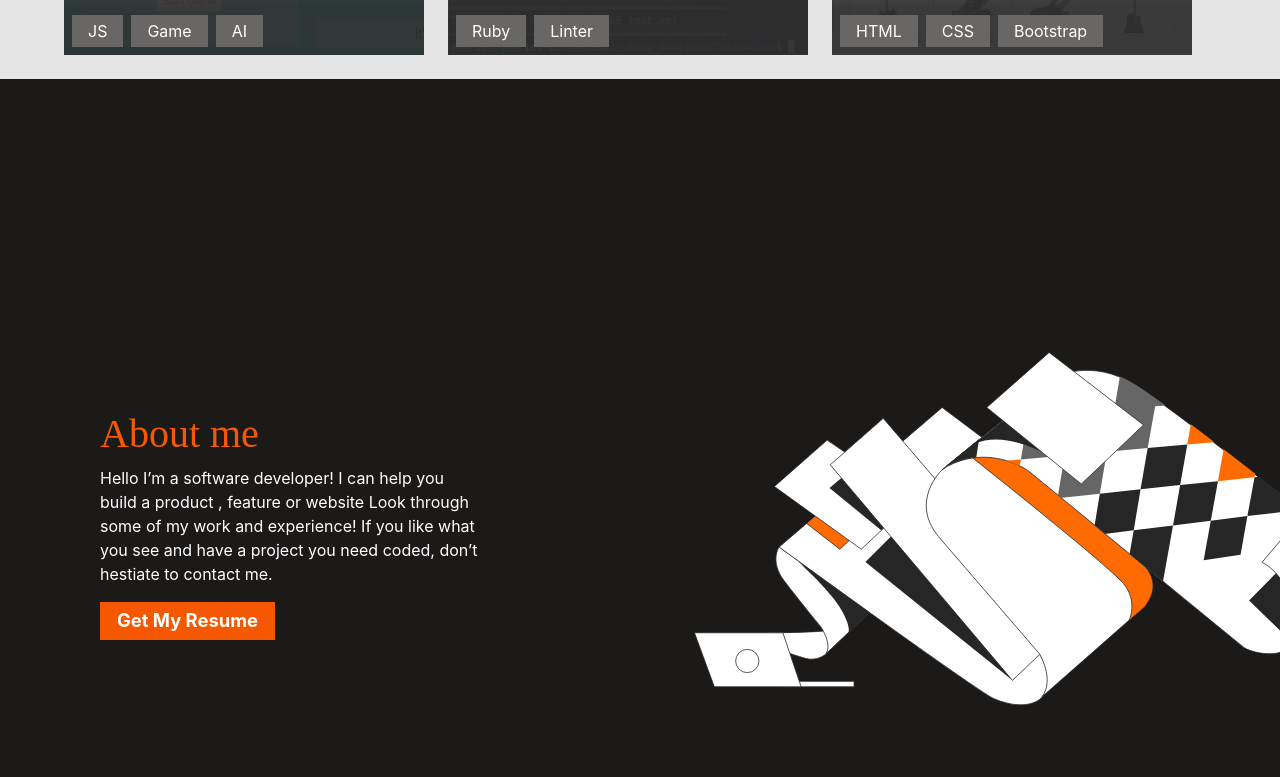
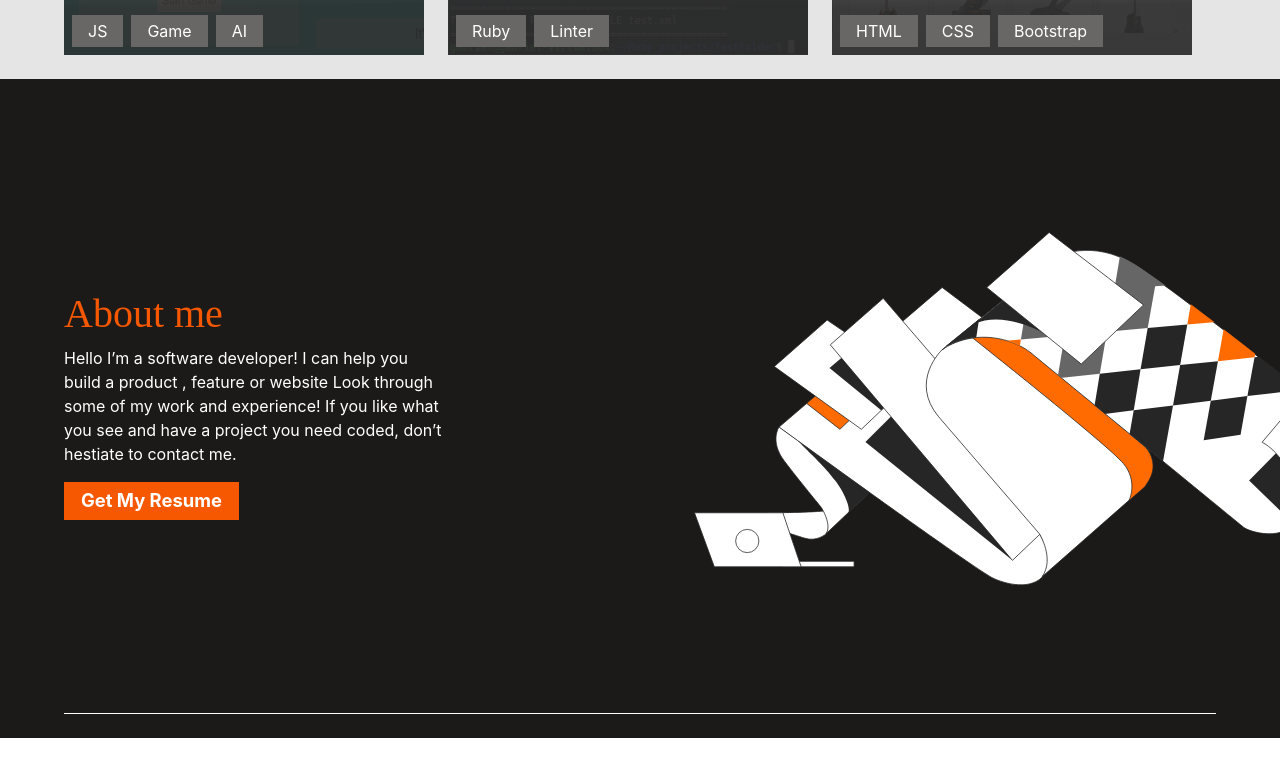
Before and after one commit to Stricks1/portfolio-f, a React (Create React App) app: page / in a window 1280 px wide. Shown: the part 2315-3092 px from the top of the page. After the commit the page ends 3053 px from the top, so only its background shows below. Built offline with nearby package versions, Linux system fonts and the light colour scheme.

Commit message:
add resume button on about section

```diff
--- a/src/containers/aboutContainer.js
+++ b/src/containers/aboutContainer.js
@@ -9,6 +9,7 @@
 
   if (width < breakpoint) {
     return (
+      <div className="d-flex flex-column padding-top-base h-600 header-container d-flex justify-content-center ">
         <div id="About" className="padding-top-base h-600 header-container d-flex justify-content-center bg-about-img-mobile blurrable" style={{ backgroundImage: `url(${AboutImage})` }}>
           <div className="d-flex flex-column mx-4 align-self-center pb-4">
             <div className="align-self-center justify-self-end max-info-header">
@@ -22,13 +23,16 @@
             </div>
           </div>
         </div>
+        <span class="line-separator-white mb-4"></span>
+      </div>
     );
   }
 
   return (
     <div id="About" className="padding-top-base header-container blurrable">
+      <div className="d-flex flex-column">
         <div className="d-flex justify-content-between pb-4">
-        <div className="align-self-center justify-self-end max-info-header header-left-desktop">
+          <div className="align-self-center justify-self-end max-info-header about-left-desktop">
             <h1>About me</h1>
             <p>Hello I’m a software developer! I can help you build a product , feature or website Look through some of my work and experience! If you like what you see and have a project you need coded, don’t hestiate to contact me.</p>
             <div className="d-flex">
@@ -41,6 +45,8 @@
             <div className="bg-about-img" style={{ backgroundImage: `url(${AboutImage})` }} />
           </div>
         </div>
+        <span class="line-separator-white mb-4 vw-90"></span>
+      </div>
     </div>
   );
 };
--- a/src/index.css
+++ b/src/index.css
@@ -478,14 +478,26 @@
   background-repeat: no-repeat;
   background-position: right;
   width: 50vw;
-  height: 100vh;
+  height: 70vh;
   background-position: right;
 }
 
 .bg-about-img-mobile {
   background-repeat: no-repeat;
   background-position: right -180px bottom -80px;
-  background-size: 400px 375px;
+  background-size: 325px 335px;
+}
+
+.about-left-desktop {
+  margin-left: 5%;
+}
+
+.line-separator-white {
+  width: 90%;
+  height: 1px;
+  position: relative;
+  border-bottom: 1px solid white;
+  margin-left: 5%;
 }
 
 @media (max-width: 1170px) {
```
Also changed, not shown: 1 other file (tests, documents, lock files or other folders). Lines whose indentation alone changed are shown as unchanged.
